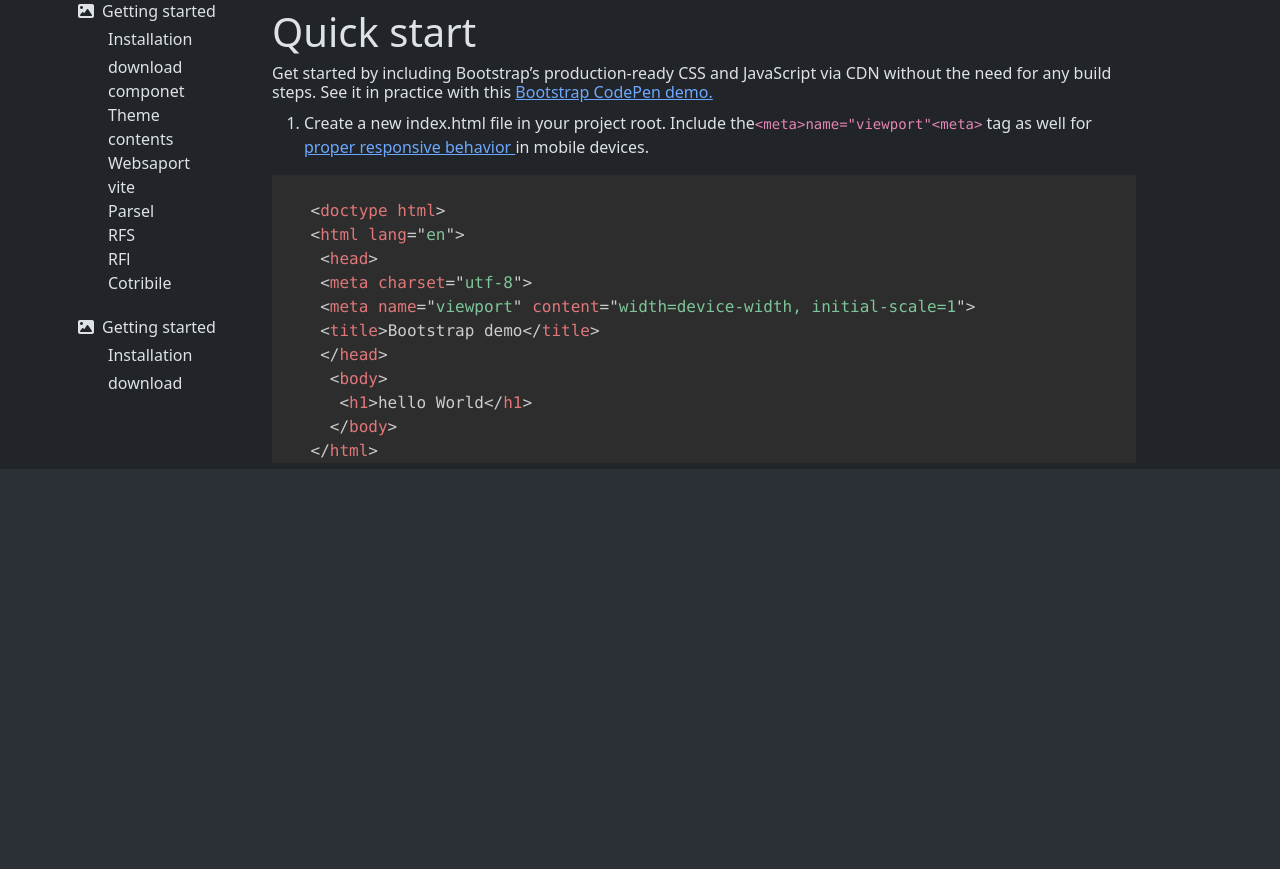
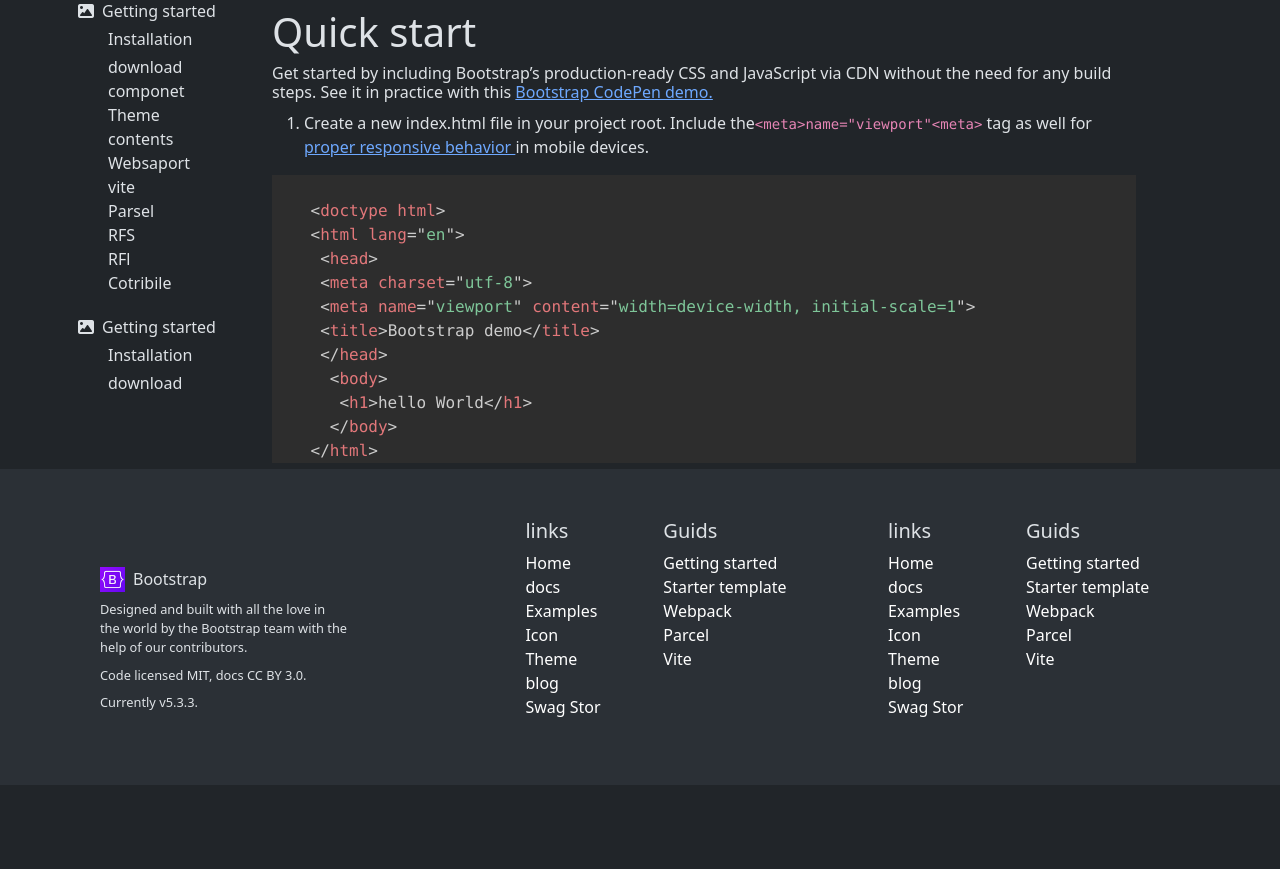
Before and after one commit to NazmulHasanShefat/bootstrap, a website: page index.html in a window 1280 px wide. Shown: the part 403-1272 px from the top of the page. After the commit the page ends 1188 px from the top, so only its background shows below. Drawn offline with nearby package versions, Linux system fonts and the light colour scheme.

Commit message:
last commit

```diff
--- a/index.html
+++ b/index.html
@@ -965,7 +965,57 @@
   </section>
 
   <footer>
+      <div class="footer_conteiner d-flex flex-column flex-lg-row justify-content-center gap-2">
+         <div class="foot_content pt-lg-5">
+          <div class="bootstrap_logo d-flex justify-content-start gap-2"><img src="./apple-touch-icon.png" width="25" alt="">Bootstrap</div>
+          <div class="company_detail fw-light pt-2">
+           <p class="mb-2">Designed and built with all the love in the world by the Bootstrap team with the help of our contributors.</p>
+           <p class="pt-0 mb-2">Code licensed MIT, docs CC BY 3.0.</p>
+           <p class="pt-0">Currently v5.3.3.</p>
+          </div>
+         </div>
 
+         <div class="foot_content d-flex justify-content-between justify-content-lg-evenly">
+          <ul>
+            <li class="footer_list"><h5>links</h5></li>
+            <li class="footer_list fw-light"><a href="#" class="foot_link">Home</a></li>
+            <li class="footer_list fw-light"><a href="#" class="foot_link">docs</a></li>
+            <li class="footer_list fw-light"><a href="#" class="foot_link">Examples</a></li>
+            <li class="footer_list fw-light"><a href="#" class="foot_link">Icon</a></li>
+            <li class="footer_list fw-light"><a href="#" class="foot_link">Theme</a></li>
+            <li class="footer_list fw-light"><a href="#" class="foot_link">blog</a></li>
+            <li class="footer_list fw-light"><a href="#" class="foot_link">Swag Stor</a></li>
+          </ul>
+          <ul>
+            <li class="footer_list"><h5>Guids</h5></li>
+            <li class="footer_list fw-light"><a href="#" class="foot_link">Getting started</a></li>
+            <li class="footer_list fw-light"><a href="#" class="foot_link">Starter template</a></li>
+            <li class="footer_list fw-light"><a href="#" class="foot_link">Webpack</a></li>
+            <li class="footer_list fw-light"><a href="#" class="foot_link">Parcel</a></li>
+            <li class="footer_list fw-light"><a href="#" class="foot_link">Vite</a></li>
+          </ul>
+         </div>
+         <div class="foot_content d-flex justify-content-between justify-content-lg-evenly">
+          <ul>
+            <li class="footer_list"><h5>links</h5></li>
+            <li class="footer_list fw-light"><a href="#" class="foot_link">Home</a></li>
+            <li class="footer_list fw-light"><a href="#" class="foot_link">docs</a></li>
+            <li class="footer_list fw-light"><a href="#" class="foot_link">Examples</a></li>
+            <li class="footer_list fw-light"><a href="#" class="foot_link">Icon</a></li>
+            <li class="footer_list fw-light"><a href="#" class="foot_link">Theme</a></li>
+            <li class="footer_list fw-light"><a href="#" class="foot_link">blog</a></li>
+            <li class="footer_list fw-light"><a href="#" class="foot_link">Swag Stor</a></li>
+          </ul>
+          <ul>
+            <li class="footer_list"><h5>Guids</h5></li>
+            <li class="footer_list fw-light"><a href="#" class="foot_link">Getting started</a></li>
+            <li class="footer_list fw-light"><a href="#" class="foot_link">Starter template</a></li>
+            <li class="footer_list fw-light"><a href="#" class="foot_link">Webpack</a></li>
+            <li class="footer_list fw-light"><a href="#" class="foot_link">Parcel</a></li>
+            <li class="footer_list fw-light"><a href="#" class="foot_link">Vite</a></li>
+          </ul>
+         </div>
+      </div>
   </footer>
 
   <script src="https://cdn.jsdelivr.net/npm/bootstrap@5.3.3/dist/js/bootstrap.bundle.min.js"
--- a/main.scss
+++ b/main.scss
@@ -213,7 +213,50 @@
 // style footer
 footer{
     width: 100%;
-    height: 400px;
+    height: max-content;
     background-color:#2b3036;
     margin-top: 70px;
+    display: flex;
 }
+.footer_conteiner{
+    width: 100%;
+    height: 100%;
+    padding: 50px 100px;
+}
+.footer_list{
+    list-style: none;
+}
+.foot_link{
+    text-decoration: none;
+    color: #fff;
+}
+.foot_link:hover{
+    text-decoration:underline
+}
+.foot_content{
+    width: 33%;
+}
+.company_detail{
+    width: 70%;
+    font-size: .8rem;
+}
+@media screen and (max-width:768px) {
+    .foot_content{
+        width: 100%;
+    }
+    .footer_conteiner{
+        width: 100%;
+        height: 100%;
+        padding: 50px 20px;
+    }
+    .company_detail{
+        width: 100%;
+        font-size: .8rem;
+    }
+    .main_content_conteiner {
+        margin-bottom: 0;
+    }
+    footer{
+        margin-top: 0;
+    }
+}
```
Also changed, not shown: main.css, 1 other file.
